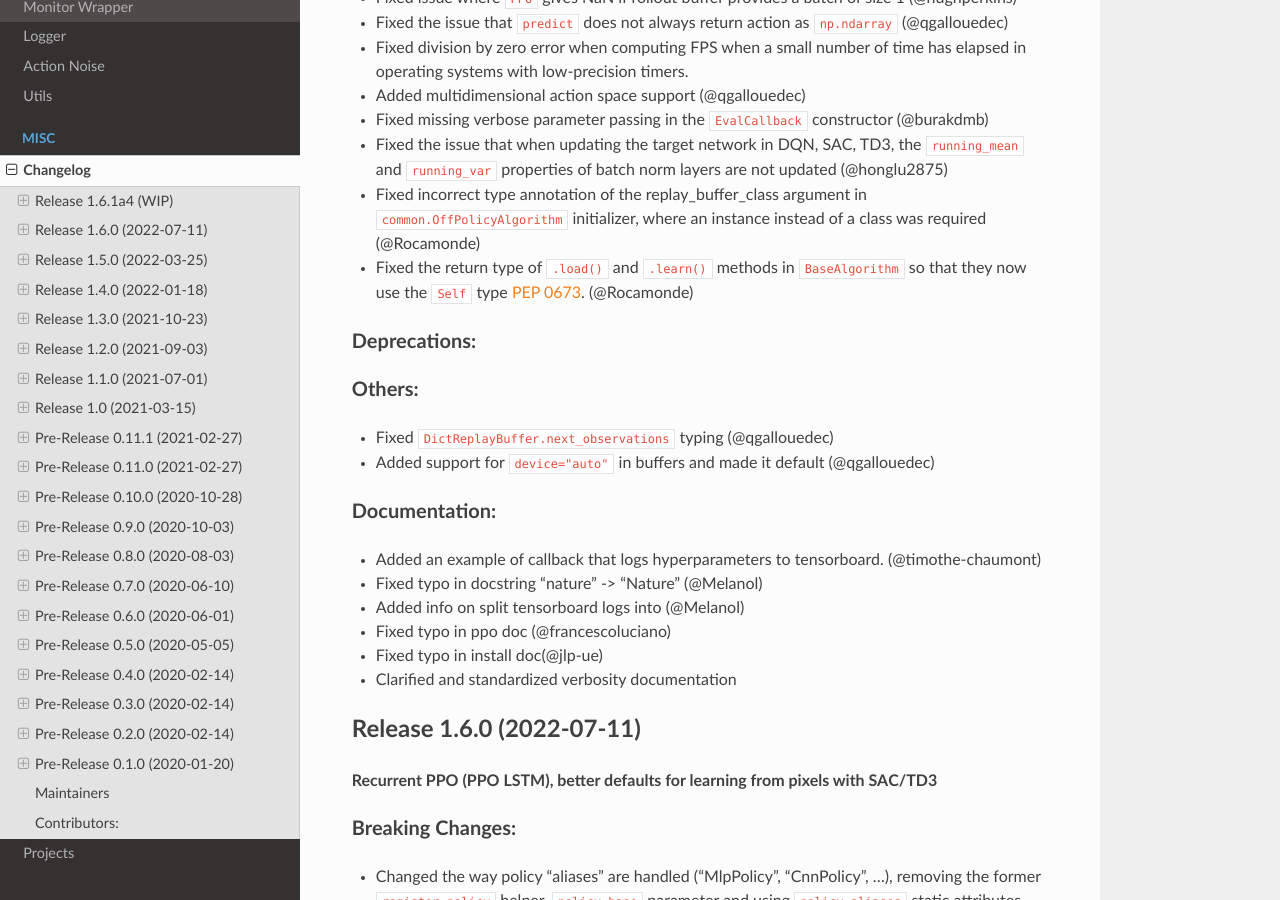
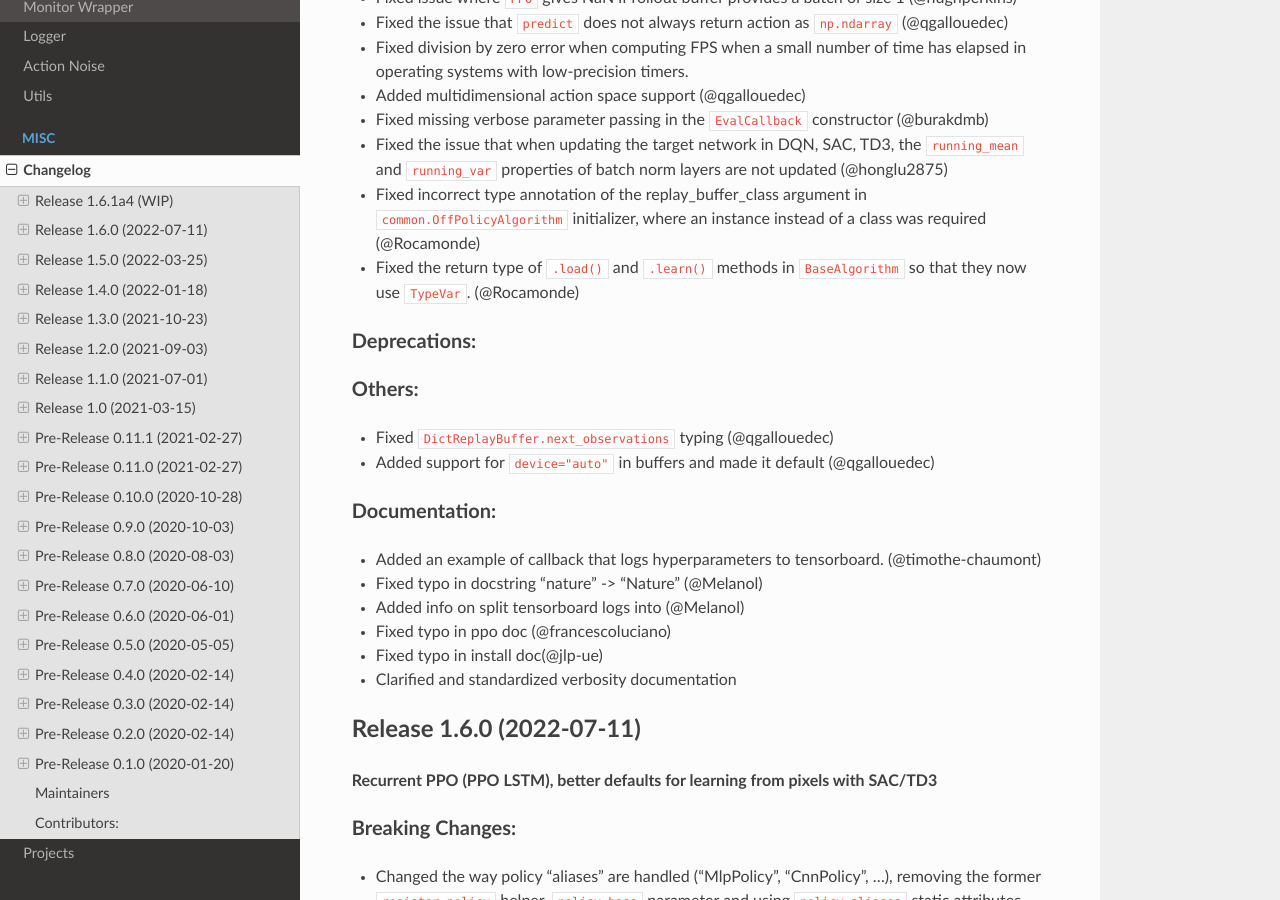
Before and after one commit to DLR-RM/stable-baselines3, a Sphinx documentation site: the page built from docs/misc/changelog.rst, in a window 1280 px wide and 900 px high, scrolled down 610 px. Built offline with Sphinx 7.4.7 and the Read the Docs theme 2.0.0, drawn with Linux system fonts in a browser that asks for light colours.

Commit message:
Updated changelog

```diff
--- a/docs/misc/changelog.rst
+++ b/docs/misc/changelog.rst
@@ -29,7 +29,7 @@ Bug Fixes:
 - Fixed missing verbose parameter passing in the ``EvalCallback`` constructor (@burakdmb)
 - Fixed the issue that when updating the target network in DQN, SAC, TD3, the ``running_mean`` and ``running_var`` properties of batch norm layers are not updated (@honglu2875)
 - Fixed incorrect type annotation of the replay_buffer_class argument in ``common.OffPolicyAlgorithm`` initializer, where an instance instead of a class was required (@Rocamonde)
-- Fixed the return type of ``.load()`` and ``.learn()`` methods in ``BaseAlgorithm`` so that they now use the ``Self`` type `PEP 0673 <https://peps.python.org/pep-0673/>`_. (@Rocamonde)
+- Fixed the return type of ``.load()`` and ``.learn()`` methods in ``BaseAlgorithm`` so that they now use ``TypeVar``. (@Rocamonde)
 
 Deprecations:
 ^^^^^^^^^^^^^
```
